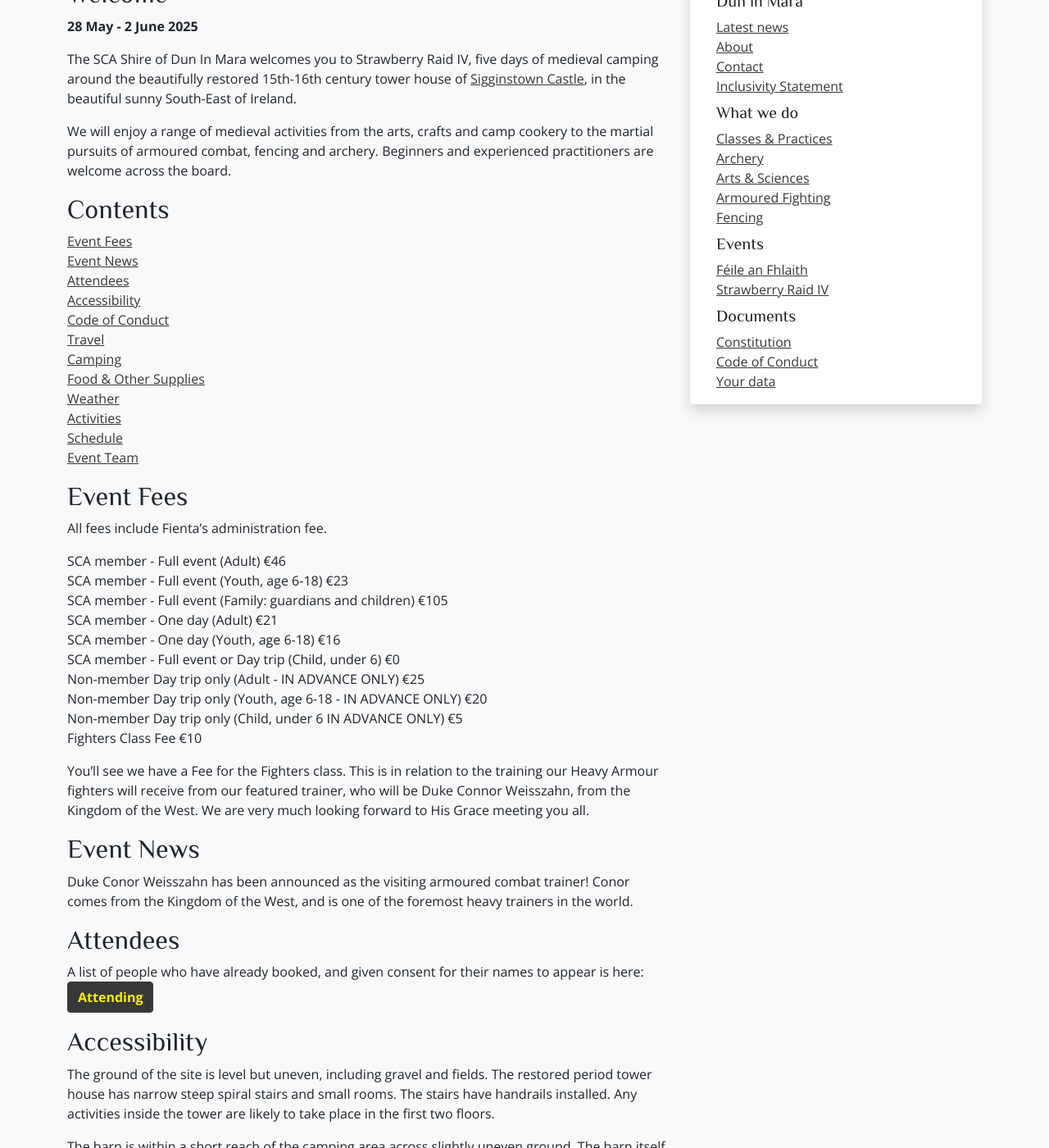
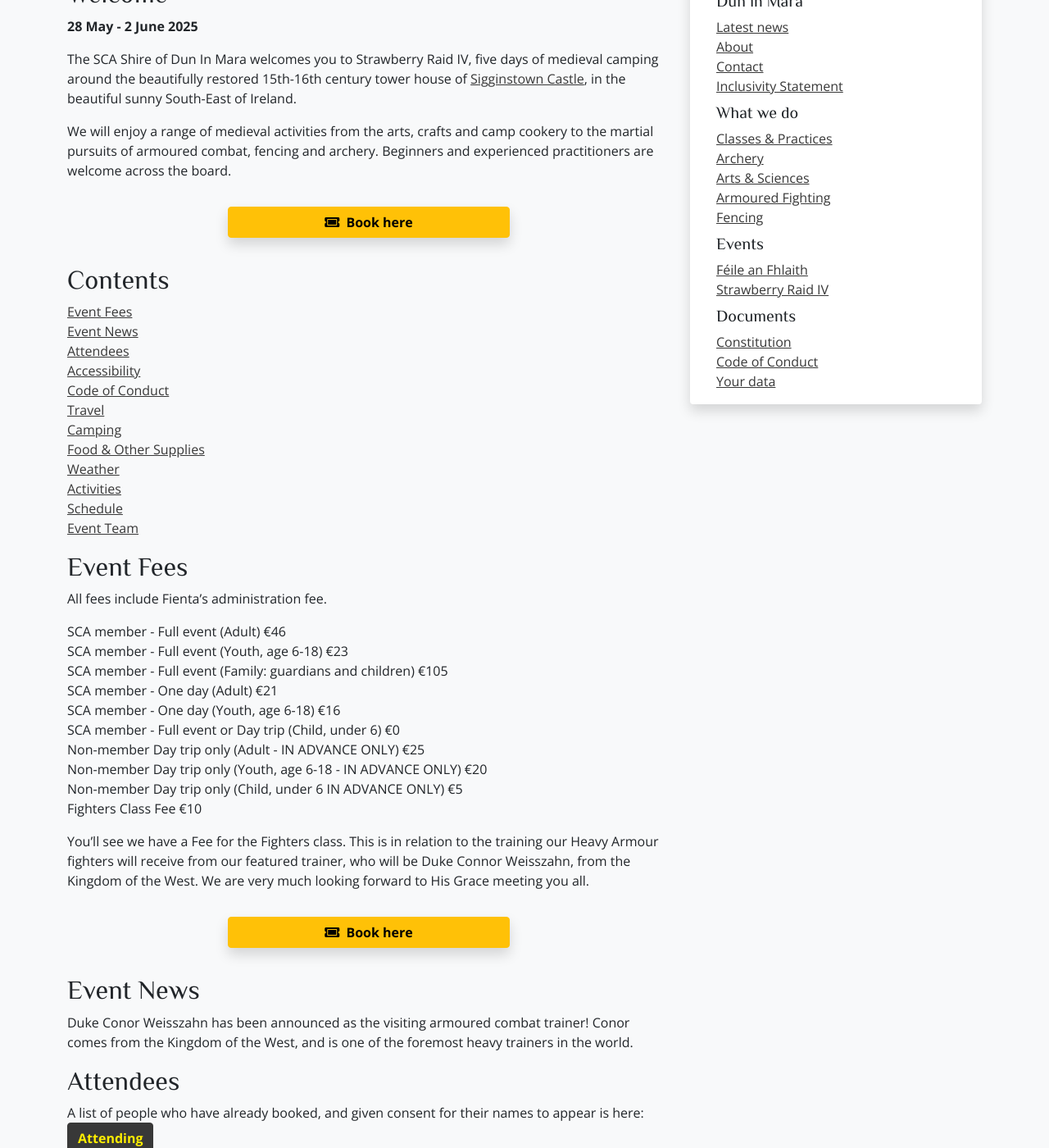
Before and after one commit to drachenwald/dun-in-mara, a Jekyll site: the page built from events/2025/strawberry-raid-iv/index.md, in a window 1280 px wide and 1400 px high, scrolled down 300 px. Shown: the whole window at 82% size. Built offline with Jekyll 4.4.1, drawn with Linux system fonts in a browser that asks for light colours; comment, search, counter and statistics services are not loaded.

Commit message:
Booking Buttons

```diff
--- a/events/2025/strawberry-raid-iv/index.md
+++ b/events/2025/strawberry-raid-iv/index.md
@@ -12,9 +12,9 @@
 
 We will enjoy a range of medieval activities from the arts, crafts and camp cookery to the martial pursuits of armoured combat, fencing and archery. Beginners and experienced practitioners are welcome across the board.
 
-<!--- <div class="text-center m-4">
-  <a class="btn btn-warning shadow m-2 w-50" href="https://fienta.com/duninmara-strawberryraid-79085"><i class="fas fa-ticket-alt me-1 m"></i> Book here</a><br />
-</div> --->
+<div class="text-center m-4">
+  <a class="btn btn-warning shadow m-2 w-50" href="https://fienta.com/duninmara-strawberryraid-119918"><i class="fas fa-ticket-alt me-1 m"></i> Book here</a><br />
+</div>
 
 ## Contents
 
@@ -49,9 +49,9 @@
 
 You’ll see we have a Fee for the Fighters class. This is in relation to the training our Heavy Armour fighters will receive from our featured trainer, who will be Duke Connor Weisszahn, from the Kingdom of the West. We are very much looking forward to His Grace meeting you all.
 
-<!--- <div class="text-center m-4">
-  <a class="btn btn-warning shadow m-2 w-50" href="https://fienta.com/duninmara-strawberryraid-79085"><i class="fas fa-ticket-alt me-1 m"></i> Book here</a><br />
-</div> --->
+<div class="text-center m-4">
+  <a class="btn btn-warning shadow m-2 w-50" href="https://fienta.com/duninmara-strawberryraid-119918"><i class="fas fa-ticket-alt me-1 m"></i> Book here</a><br />
+</div>
 
 ## Event News
 
@@ -160,6 +160,6 @@
 Arts & Sciences (arts & crafts activities): Mistress Melisende FitzWalter, Lady Gertrude Hood
 Promotion: Lady Gwerful an Fili
 
-<!--- <div class="text-center m-4">
-  <a class="btn btn-warning shadow m-2 w-50" href="https://fienta.com/duninmara-strawberryraid-79085"><i class="fas fa-ticket-alt me-1 m"></i> Book here</a><br />
-</div> --->
+<div class="text-center m-4">
+  <a class="btn btn-warning shadow m-2 w-50" href="https://fienta.com/duninmara-strawberryraid-119918"><i class="fas fa-ticket-alt me-1 m"></i> Book here</a><br />
+</div>
```
